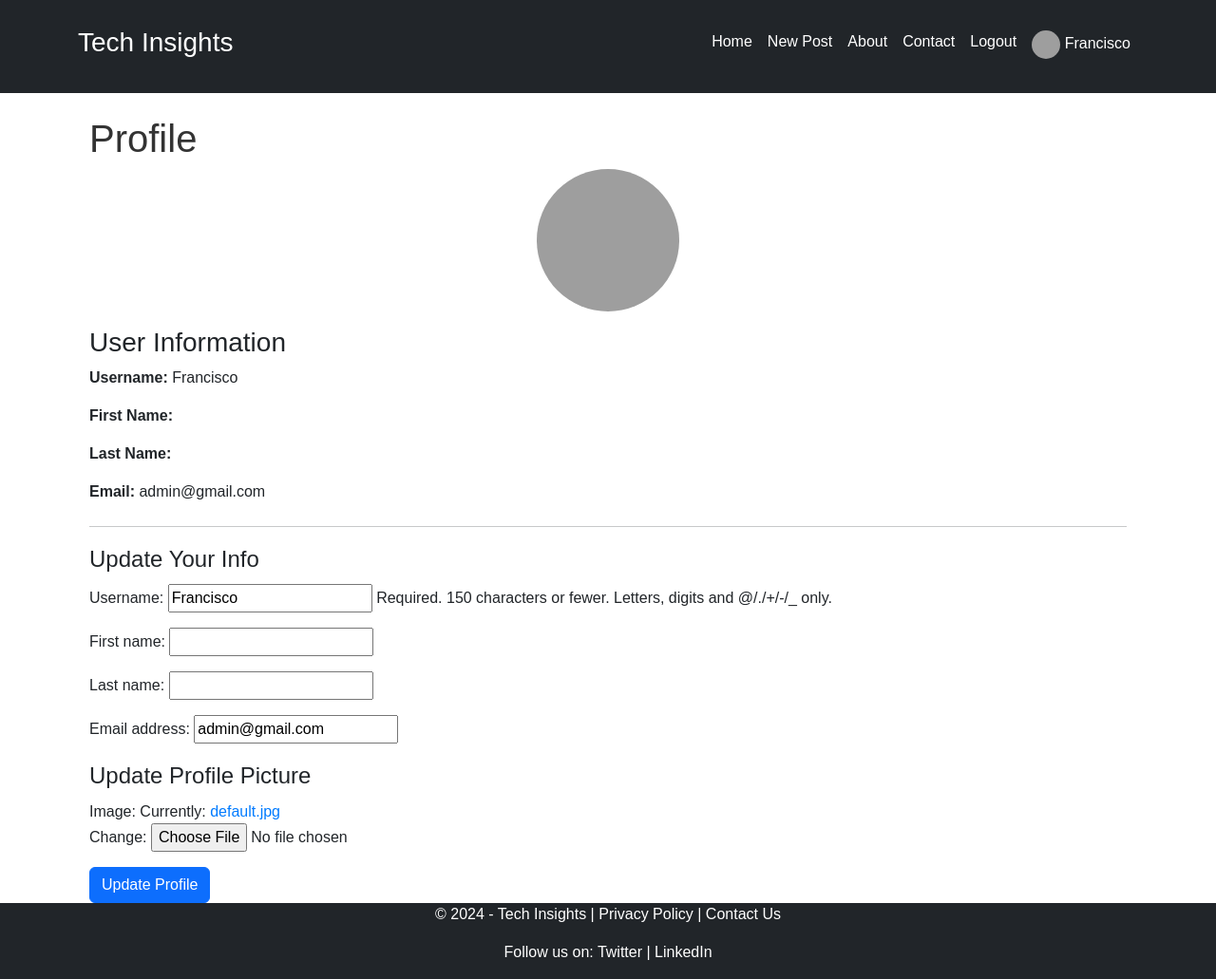
After one commit to franciscop101/Django_first_project, a Django app: page /profile/ in a window 1280 px wide. The commit adds this page. Shown: the whole page at 95% size. Run offline with Django 5.2, Linux system fonts and the light colour scheme; a user stored in the database is signed in; data comes from the database, SQL or seed files in the repository; both versions use the stored data as it was before the commit; grey boxes are pictures that could not be loaded.

Commit message:
feat(profile): implement profile.

```diff
--- a/mysite/blog/forms.py
+++ b/mysite/blog/forms.py
@@ -1,5 +1,5 @@
 from django import forms
-from .models import Post
+from .models import Post, Profile
 from django.contrib.auth.models import User
 from django.contrib.auth.forms import UserCreationForm
 from .models import Comment, Feedback
@@ -31,3 +31,13 @@ class ContactForm(forms.ModelForm):
             'email': forms.EmailInput(attrs={'class': 'form-control', 'placeholder': 'Your email'}),
             'message': forms.Textarea(attrs={'class': 'form-control', 'placeholder': 'Your message'}),
         }
+
+class ProfileUpdateForm(forms.ModelForm):
+    class Meta:
+        model = User
+        fields = ['username', 'first_name', 'last_name', 'email']
+
+class ProfilePictureForm(forms.ModelForm):
+    class Meta:
+        model = Profile
+        fields = ['image']
--- a/mysite/blog/models.py
+++ b/mysite/blog/models.py
@@ -52,3 +52,11 @@ class Feedback(models.Model):
 
     def __str__(self):
         return f'Feedback from {self.name}'
+
+
+class Profile(models.Model):
+    user = models.OneToOneField(User, on_delete=models.CASCADE)
+    image = models.ImageField(upload_to='profile_pics', default='default.jpg')
+
+    def __str__(self):
+        return f'{self.user.username} Profile'
--- a/mysite/blog/templates/blog/base.html
+++ b/mysite/blog/templates/blog/base.html
@@ -41,9 +41,10 @@
 
                                 <li class="nav-item"><a class="nav-link text-white" href="{% url 'contact' %}">Contact</a></li>
                                 <li class="nav-item"><a class="nav-link text-white" href="{% url 'logout' %}">Logout</a></li>
-                                <li class="nav-item">
-                                    <span class="nav-link text-white"><strong>{{ user.username }}</strong></span>
-                                </li>
+                                <a class="nav-link text-white" href="{% url 'profile' %}">
+                                    <img src="{{ user.profile.image.url }}" alt="{{ user.username }}" class="rounded-circle" width="30" height="30">
+                                    {{ user.username }}
+                                </a>
                             {% else %}
                                 <li class="nav-item"><a class="nav-link text-white" href="{% url 'login' %}">Login</a></li>
                                 <li class="nav-item"><a class="nav-link text-white" href="{% url 'register' %}">Register</a></li>
--- /dev/null
+++ b/mysite/blog/templates/blog/profile.html
@@ -0,0 +1,40 @@
+<!-- blog/templates/blog/profile.html -->
+{% extends 'blog/base.html' %}
+
+{% block title %}Profile{% endblock %}
+
+{% block content %}
+<div class="container">
+    <h1>Profile</h1>
+
+    <!-- Exibe a imagem do perfil -->
+    <div class="profile-picture mb-3 text-center">
+        <img src="{{ user.profile.image.url }}" alt="{{ user.username }}" class="rounded-circle" width="150" height="150">
+    </div>
+
+    <!-- Exibe as informações do perfil em formato read-only -->
+    <div class="profile-info mb-4">
+        <h3>User Information</h3>
+        <p><strong>Username:</strong> {{ user.username }}</p>
+        <p><strong>First Name:</strong> {{ user.first_name }}</p>
+        <p><strong>Last Name:</strong> {{ user.last_name }}</p>
+        <p><strong>Email:</strong> {{ user.email }}</p>
+    </div>
+
+    <hr>
+
+    <!-- Formulário para editar as informações do perfil -->
+    <form method="POST" enctype="multipart/form-data">
+        {% csrf_token %}
+        <fieldset class="form-group">
+            <legend>Update Your Info</legend>
+            {{ user_form.as_p }}
+        </fieldset>
+        <fieldset class="form-group">
+            <legend>Update Profile Picture</legend>
+            {{ picture_form.as_p }}
+        </fieldset>
+        <button type="submit" class="btn btn-primary">Update Profile</button>
+    </form>
+</div>
+{% endblock %}
--- a/mysite/blog/urls.py
+++ b/mysite/blog/urls.py
@@ -17,4 +17,5 @@ urlpatterns = [
     path('contact/', views.contact, name='contact'),
     path('comment/edit/<int:comment_id>/', edit_comment, name='edit_comment'),
     path('comment/delete/<int:comment_id>/', delete_comment, name='delete_comment'),
+    path('profile/', views.profile_view, name='profile'),
 ]
--- a/mysite/blog/views.py
+++ b/mysite/blog/views.py
@@ -1,15 +1,16 @@
-from .models import Post, Comment
-from django.shortcuts import render, redirect, get_object_or_404
-from .forms import PostForm, UserRegisterForm, CommentForm, ContactForm
+from .forms import PostForm, UserRegisterForm, CommentForm, ContactForm, ProfileUpdateForm, ProfilePictureForm
+from .models import Post, Comment, Profile
 from django.contrib.auth.decorators import login_required
 from django.contrib.auth import logout
 from django.contrib.auth.models import Group
 from django.contrib.auth.forms import UserCreationForm
+from django.shortcuts import render, redirect, get_object_or_404
 from django.contrib import messages
 from django.core.mail import send_mail
 from django.urls import reverse
 from django.test import TestCase
 from django.http import JsonResponse
+from django.contrib.auth.forms import UserChangeForm
 
 
 # Create your views here.
@@ -100,7 +101,7 @@ def delete_post(request, pk):
 def post_detail(request, pk):
     post = get_object_or_404(Post, pk=pk)
 
-    comments = post.comments.all()
+    comments = post.comments.all()  # type: ignore
 
     editing_comment_id = request.GET.get('edit_comment')
 
@@ -166,3 +167,27 @@ def delete_comment(request, comment_id):
         return redirect('post_detail', pk=post_id)
     else:
         return redirect('post_list')
+
+
+
+
+@login_required
+def profile_view(request):
+    user_profile, created = Profile.objects.get_or_create(user=request.user)  # Garante que o perfil existe
+    if request.method == 'POST':
+        user_form = ProfileUpdateForm(request.POST, instance=request.user)
+        picture_form = ProfilePictureForm(request.POST, request.FILES, instance=user_profile)
+        if user_form.is_valid() and picture_form.is_valid():
+            user_form.save()
+            picture_form.save()
+            messages.success(request, 'Your profile has been updated successfully!')
+            return redirect('profile')
+    else:
+        user_form = ProfileUpdateForm(instance=request.user)
+        picture_form = ProfilePictureForm(instance=user_profile)
+
+    context = {
+        'user_form': user_form,
+        'picture_form': picture_form
+    }
+    return render(request, 'blog/profile.html', context)
```
Also changed, not shown: mysite/blog/templates/blog/post_list.html (+17 -4 lines), mysite/blog/migrations/0006_profile.py (added), mysite/db.sqlite3 (deleted), mysite/media/profile_pics/download.jfif (added), 1 other file.
